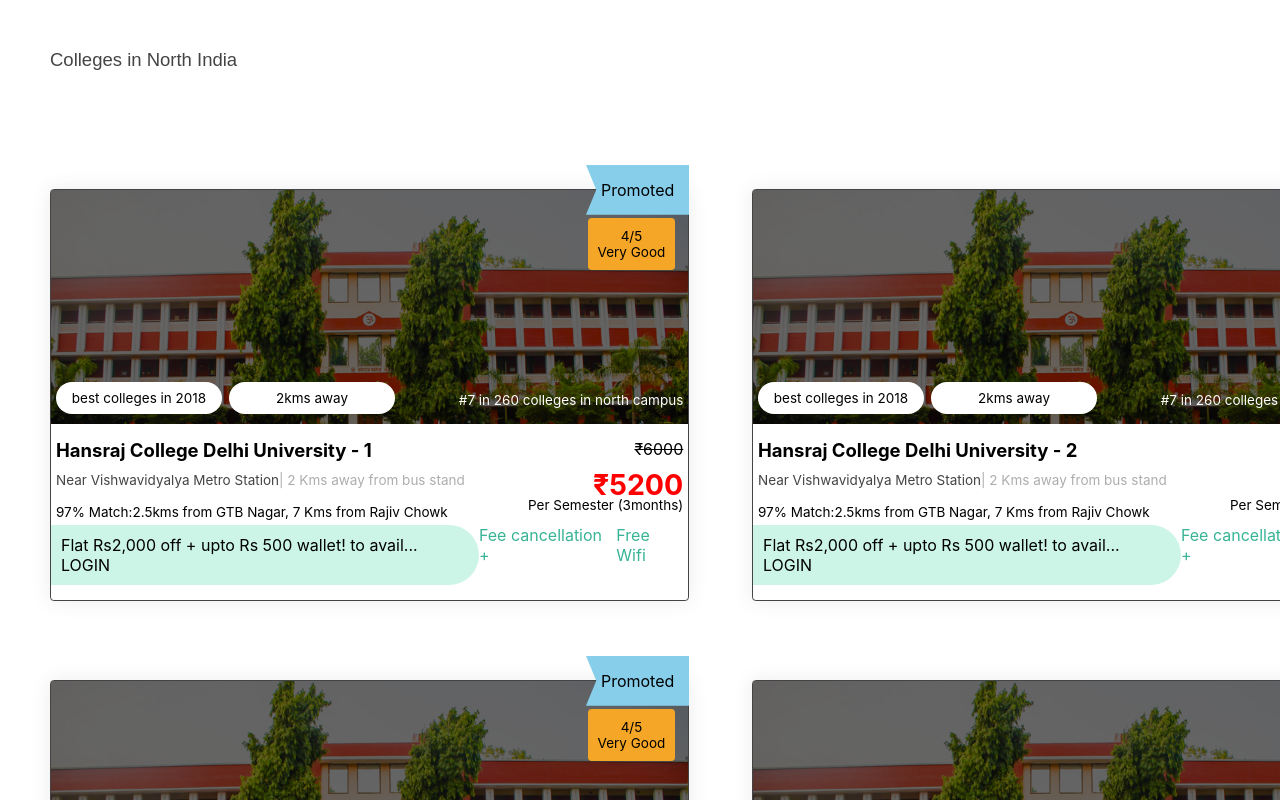
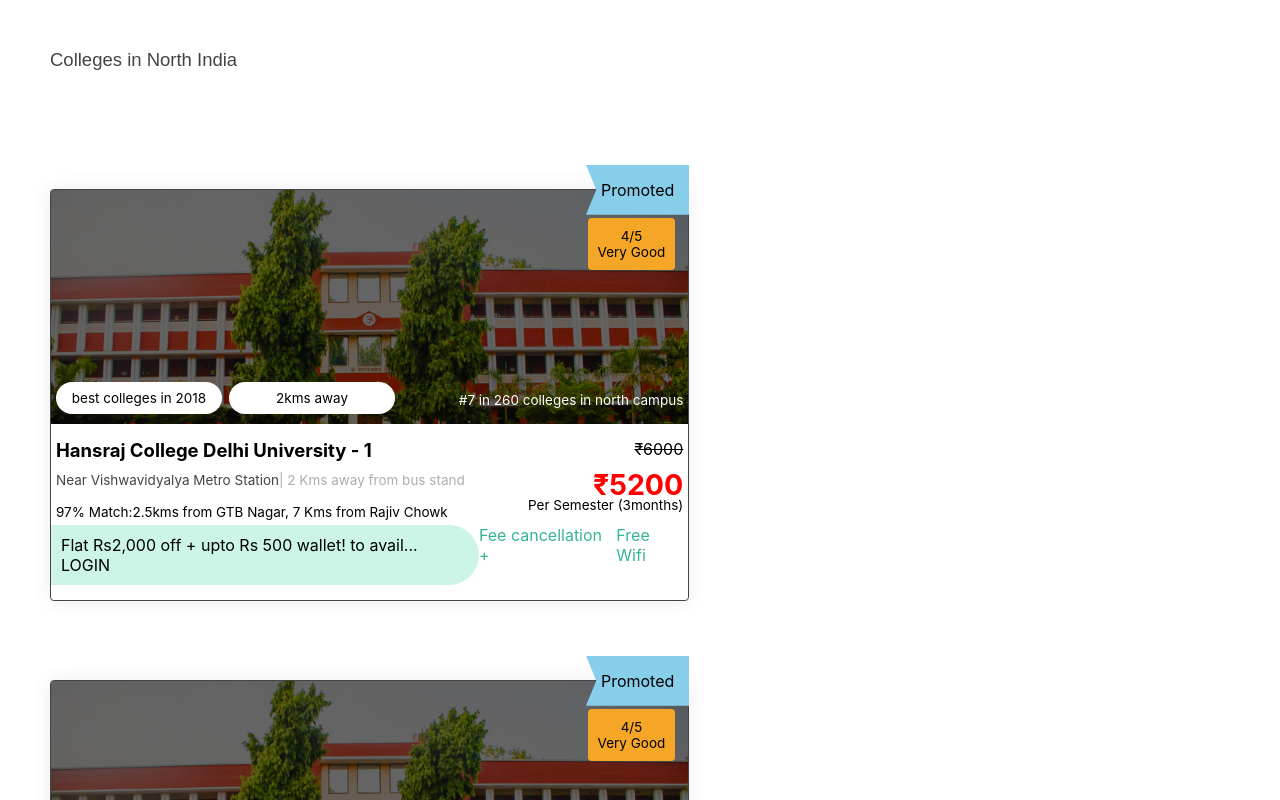
Before and after one commit to ab63/cd, a React (Create React App) app: page / in a window 1280 px wide. Shown: the top 800 px of the page. Built offline with nearby package versions, Linux system fonts and the light colour scheme.

Commit message:
Add responsive:

```diff
--- a/src/App.css
+++ b/src/App.css
@@ -1,7 +1,15 @@
 .infinite-scroll-component {
   padding: 49px 50px;
   display: grid;
-  grid-template-columns: repeat(2, 1fr);
+  grid-template-columns: repeat(2, 1fr); /* see notes below */
+}
+
+@media(max-width:1380px){
+  .infinite-scroll-component {
+    padding: 49px 50px;
+    display: grid;
+    grid-template-columns: repeat(1, 1fr);
+  }
 }
 
 .bg {
@@ -61,12 +69,12 @@
   margin: 10px 0;
 }
 
-.dark{
+.dark {
   color: #444;
 }
 
-.light{
-  color: #adadad
+.light {
+  color: #adadad;
 }
 
 .info-main .name {
```
